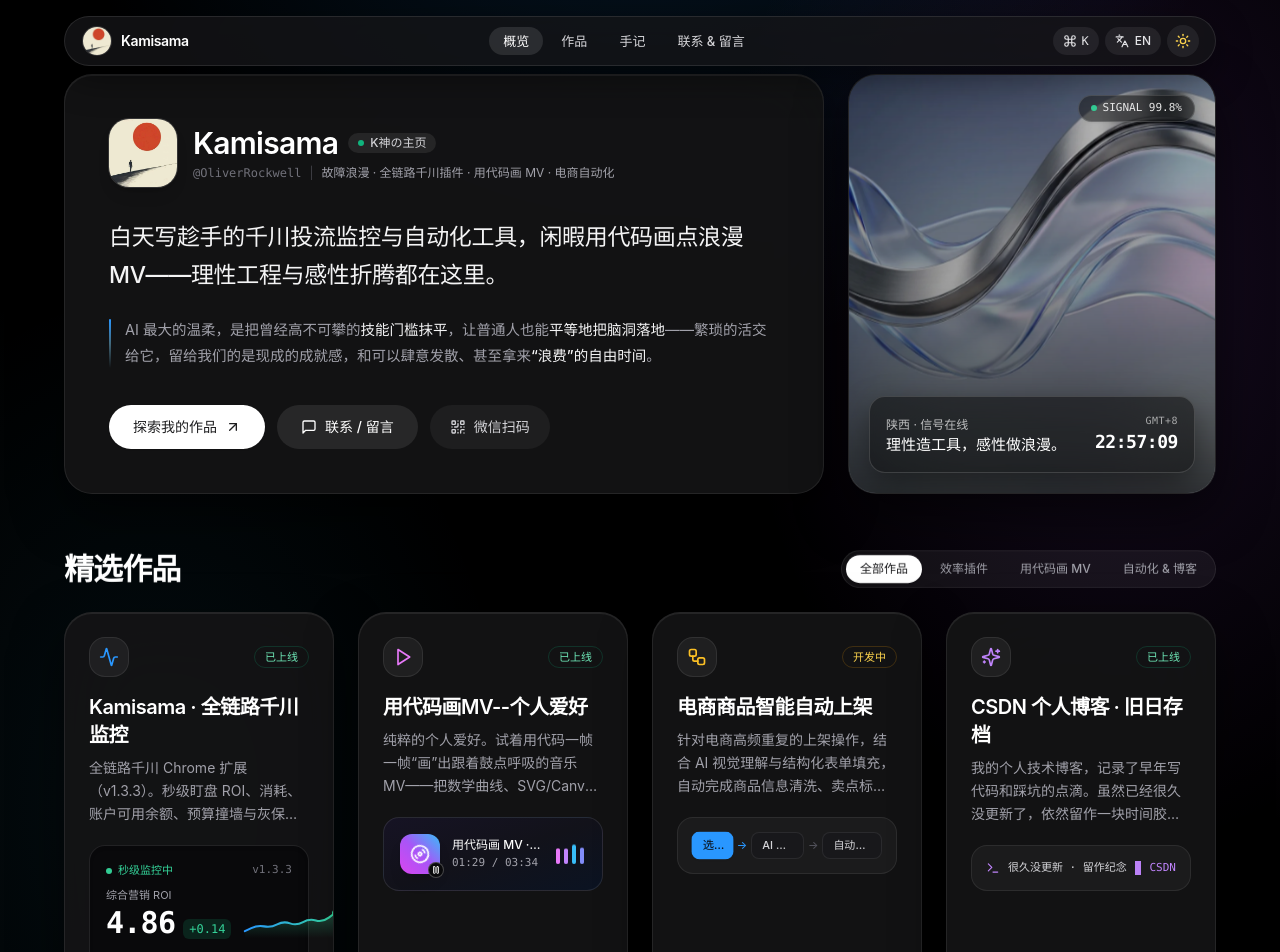
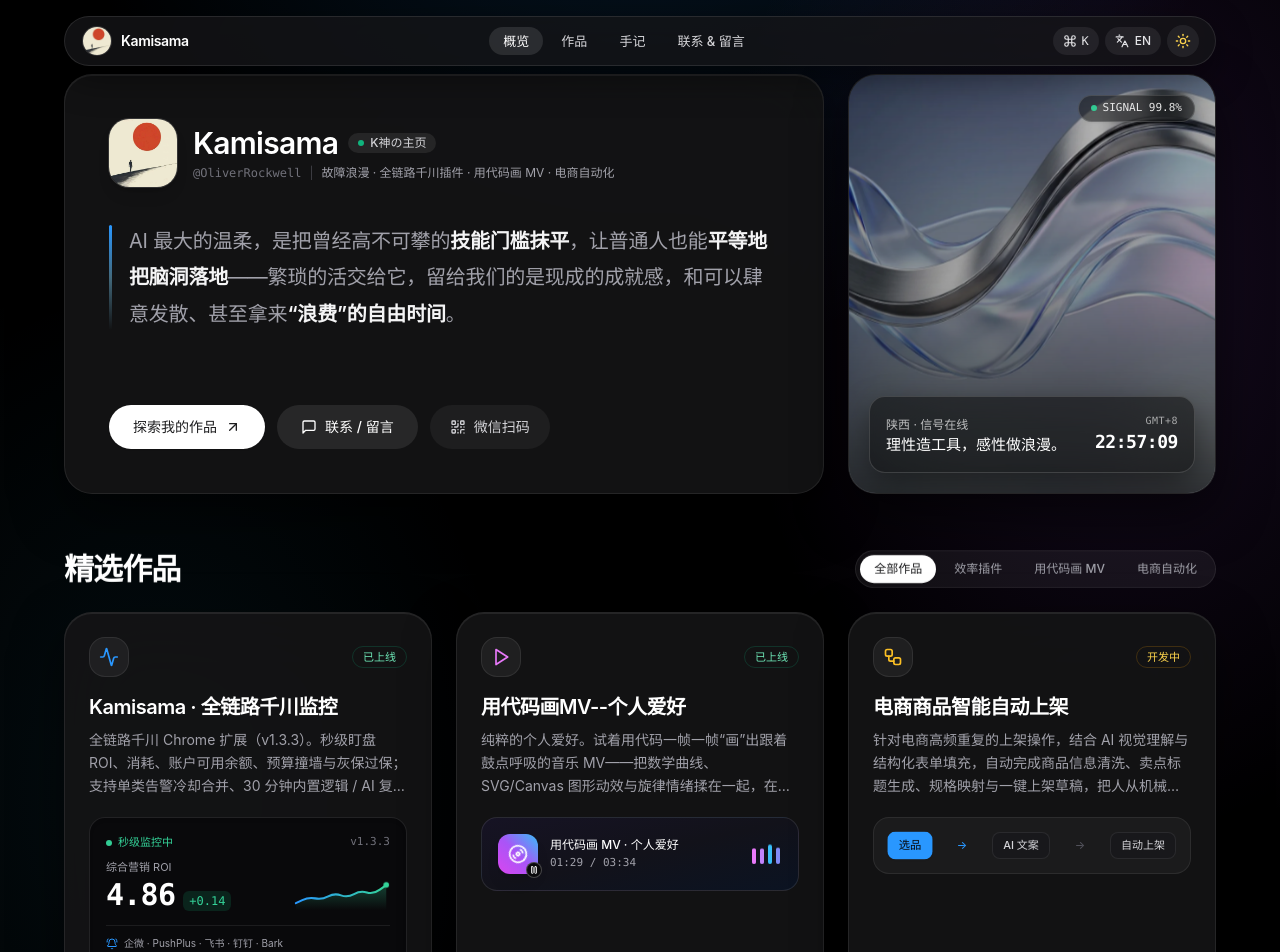
Before and after one commit to Nuff5a1d/personal-homepage, a React (Vite) app: page / in a window 1280 px wide. Shown: the top 952 px of the page. Built offline with nearby package versions, Linux system fonts and the light colour scheme.

Commit message:
refine: remove hero intro paragraph and move CSDN blog out of projects grid

```diff
--- a/src/components/HeroBento.tsx
+++ b/src/components/HeroBento.tsx
@@ -93,28 +93,23 @@ export const HeroBento: React.FC<HeroBentoProps> = ({
               </div>
             </div>
 
-            {/* Lead Editorial Intro */}
-            <p className="text-[18px] sm:text-[21px] lg:text-[23px] font-medium tracking-[-0.015em] leading-[1.65] text-[#1D1D1F] dark:text-zinc-100 max-w-2xl">
-              {PROFILE.heroDescription[lang]}
-            </p>
-
-            {/* Inline Editorial Quote Block */}
+            {/* Primary Editorial Manifesto Quote */}
             <blockquote
               id="manifesto"
-              className="relative mt-5 pl-4 py-0.5 max-w-2xl scroll-mt-28"
+              className="relative mt-2 pl-5 py-1 max-w-2xl scroll-mt-28"
             >
-              {/* Restrained 2px titanium-blue vertical accent line */}
+              {/* Restrained 2.5px titanium-blue vertical accent line */}
               <span
                 aria-hidden="true"
-                className="absolute left-0 top-1 bottom-1 w-[2px] rounded-full bg-gradient-to-b from-[#0071E3] via-[#2997FF]/60 to-transparent dark:from-[#2997FF] dark:via-sky-300/45 dark:to-transparent"
+                className="absolute left-0 top-1.5 bottom-1.5 w-[2.5px] rounded-full bg-gradient-to-b from-[#0071E3] via-[#2997FF]/60 to-transparent dark:from-[#2997FF] dark:via-sky-300/45 dark:to-transparent"
               />
-              <p className="text-[13.5px] sm:text-[14.5px] leading-[1.82] text-zinc-500 dark:text-zinc-400">
+              <p className="text-[16px] sm:text-[18px] lg:text-[20px] leading-[1.82] tracking-[-0.01em] text-zinc-500 dark:text-zinc-400">
                 {PROFILE.aiManifesto.segments.map((seg, idx) => (
                   <span
                     key={idx}
                     className={
                       seg.highlight
-                        ? 'text-[#1D1D1F] dark:text-zinc-100 font-medium'
+                        ? 'text-[#1D1D1F] dark:text-zinc-100 font-semibold'
                         : undefined
                     }
                   >
--- a/src/components/ProjectsSection.tsx
+++ b/src/components/ProjectsSection.tsx
@@ -360,7 +360,9 @@ export const ProjectsSection: React.FC<ProjectsSectionProps> = ({ lang }) => {
       ? 'grid-cols-1 lg:grid-cols-2'
       : filteredProjects.length === 2
         ? 'grid-cols-1 md:grid-cols-2'
-        : 'grid-cols-1 md:grid-cols-2 xl:grid-cols-4';
+        : filteredProjects.length === 3
+          ? 'grid-cols-1 md:grid-cols-2 lg:grid-cols-3'
+          : 'grid-cols-1 md:grid-cols-2 xl:grid-cols-4';
 
   return (
     <section id="projects" className="scroll-mt-24 pt-14 sm:pt-18">
--- a/src/data/profile.ts
+++ b/src/data/profile.ts
@@ -324,42 +324,6 @@ export const PROFILE = {
       linkLabel: { zh: '预约内测交流', en: 'Join Beta Talk' },
       linkUrl: '#contact',
     },
-    {
-      id: 'csdn-blog-archive',
-      category: 'automation',
-      status: 'live',
-      version: 'Archive',
-      visualType: 'lab',
-      title: {
-        zh: 'CSDN 个人博客 · 旧日存档',
-        en: 'CSDN Tech Blog · Archive',
-      },
-      subtitle: {
-        zh: '早年技术笔记与折腾记录（很久没更新了）',
-        en: 'Early Technical Notes & Dev Logs (Long Unupdated Archive)',
-      },
-      summary: {
-        zh: '我的个人技术博客，记录了早年写代码和踩坑的点滴。虽然已经很久没更新了，依然留作一块时间胶囊挂在这里，点开即可直达 CSDN 主页。',
-        en: 'My earlier technical blog documenting past coding explorations and debugging notes. It hasn’t been updated in a while, kept here as a time capsule with a direct link to CSDN.',
-      },
-      story: {
-        zh: '回头翻看以前写下的技术文章，像是在和几年前的自己隔空击掌。现在更多直接用作品说话，旧博客就作为成长轨迹留个入口。',
-        en: 'Reading old dev notes feels like high-fiving my past self. Today I mostly let shipped projects speak, keeping the blog linked here as a milestone.',
-      },
-      highlights: [
-        {
-          zh: '收录早年开发笔记与问题排查记录，点击按钮直达 CSDN 博客主页',
-          en: 'Houses early engineering notes and troubleshooting logs — click to visit on CSDN',
-        },
-        {
-          zh: '仅保留原站直达链接，原汁原味存档',
-          en: 'Direct external link only, preserving the original archive as-is',
-        },
-      ],
-      tags: ['CSDN', '个人博客', '旧日存档'],
-      linkLabel: { zh: '前往 CSDN 博客', en: 'Visit CSDN Blog' },
-      linkUrl: 'https://blog.csdn.net/qq_44106261?type=blog',
-    },
   ] as ProjectItem[],
 
   /** 实战手记 / 思考专栏（适合发抖音 & 朋友圈引流阅读） */
@@ -536,7 +500,7 @@ export const UI_TEXT = {
       all: { zh: '全部作品', en: 'All' },
       tool: { zh: '效率插件', en: 'Extensions' },
       creative: { zh: '用代码画 MV', en: 'Code MV' },
-      automation: { zh: '自动化 & 博客', en: 'Automation & Blog' },
+      automation: { zh: '电商自动化', en: 'Automation' },
     },
     status: {
       live: { zh: '已上线', en: 'Live' },
```
